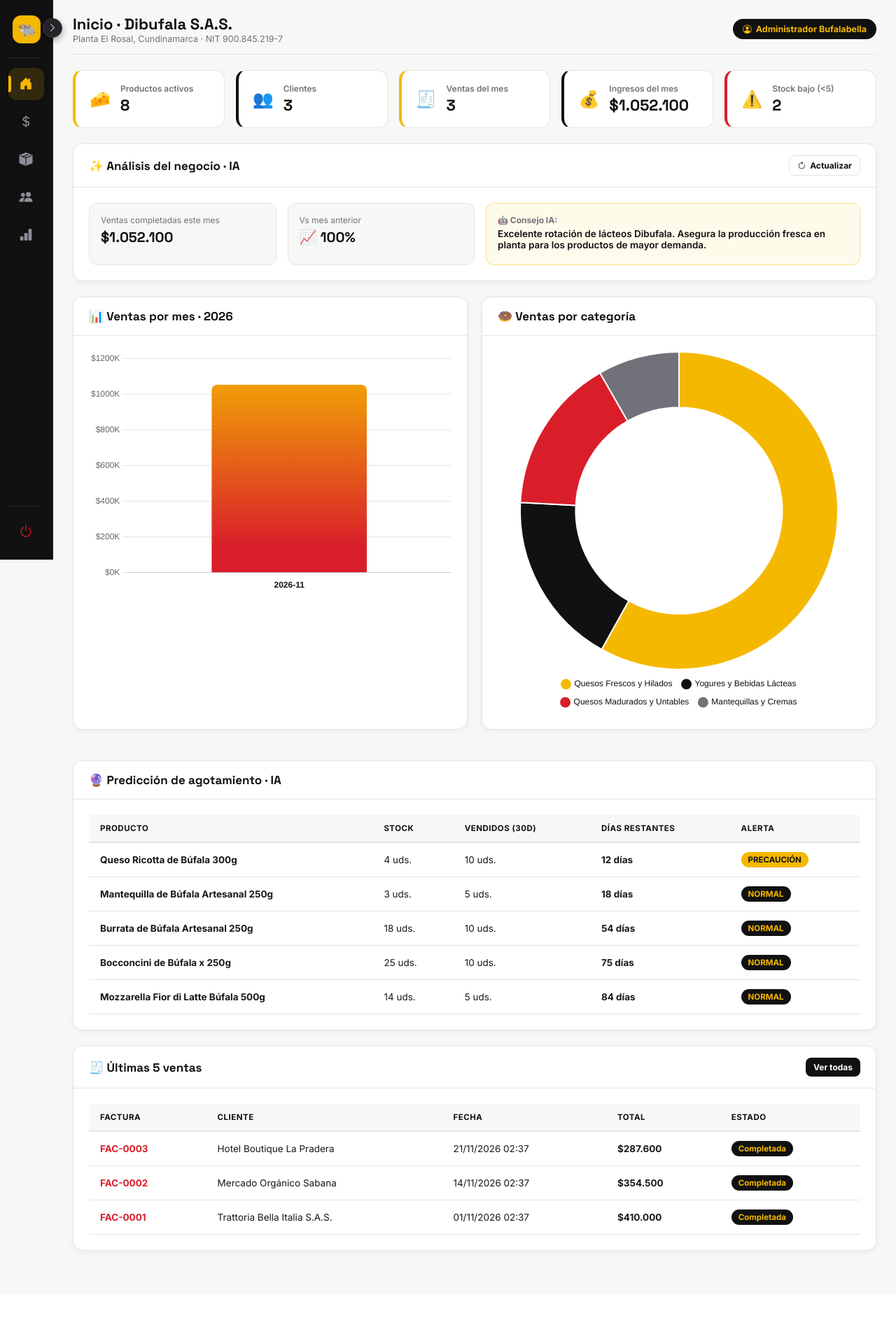
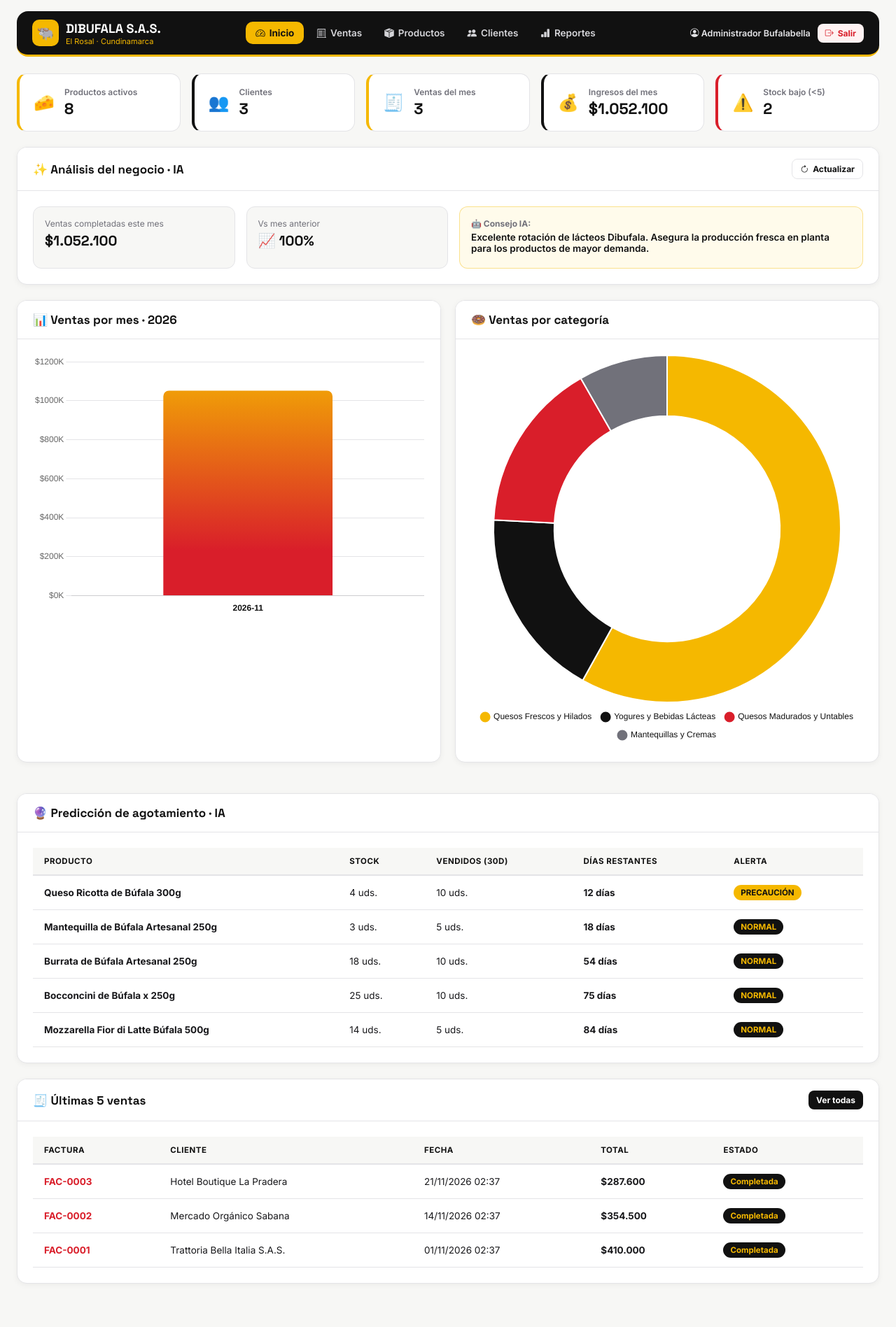
Before and after one commit to alejandrovargasoss/bufala-sistema, a PHP site: page /tecnoshop/ in a window 1280 px wide. Shown: the whole page at 70% size. Before the commit the page ends 1792 px from the top, so only its background shows below. Run offline with PHP 8.4, Linux system fonts and the light colour scheme; a user stored in the database is signed in; data comes from the database, SQL or seed files in the repository.

Commit message:
Interfaz minimalista y limpia Dibufala SAS

```diff
--- a/bufalabella_sistema/publico/css/style.css
+++ b/bufalabella_sistema/publico/css/style.css
@@ -1,5 +1,5 @@
 /* =========================================================
-   DIBUFALA S.A.S. - Menú Lateral Colapsable Corporativo
+   DIBUFALA S.A.S. - Edición Minimalista Corporativa
    Colores: Negro (#111111), Amarillo (#F5B800), Rojo (#D91E2A), Blanco (#FFFFFF)
    Planta Principal: El Rosal, Cundinamarca
    ========================================================= */
@@ -7,7 +7,7 @@
 
 :root {
   --negro:        #111111;
-  --negro-suave:  #1B1B1F;
+  --negro-suave:  #1F1F1F;
   --amarillo:     #F5B800;
   --amarillo-dk:  #D99B00;
   --amarillo-lt:  #FFFBEB;
@@ -19,8 +19,6 @@
   --gris-borde:   #E4E4E7;
   --texto:        #18181B;
   --texto-sec:    #71717A;
-  --sidebar-mini: 76px;
-  --sidebar-full: 240px;
   --radius:       14px;
   --shadow-sm:    0 2px 8px rgba(17, 17, 17, 0.05);
   --shadow-lg:    0 16px 36px rgba(17, 17, 17, 0.16);
@@ -33,221 +31,85 @@ body {
   background-color: var(--gris-fondo);
   color: var(--texto);
   min-height: 100vh;
+  display: flex;
+  flex-direction: column;
 }
 
 [x-cloak] { display: none !important; }
 
-/* =========================================================
-   SIDEBAR COLAPSABLE ESTILO EJEMPLO
-   ========================================================= */
-.side-rail {
-  position: fixed;
-  top: 0;
-  left: 0;
-  height: 100vh;
-  width: var(--sidebar-mini);
+.app-shell {
+  width: 100%;
+  max-width: 1320px;
+  margin: 0 auto;
+  padding: 16px 24px 40px;
+  flex: 1;
+}
+
+/* NAVEGACIÓN SUPERIOR ÚNICA Y LIMPIA */
+.top-navbar {
   background: var(--negro);
   color: var(--blanco);
+  border-radius: 16px;
+  padding: 12px 22px;
   display: flex;
-  flex-direction: column;
+  align-items: center;
   justify-content: space-between;
-  padding: 18px 12px;
-  z-index: 120;
-  border-right: 1px solid #26262B;
-  transition: width 0.28s cubic-bezier(0.4, 0, 0.2, 1);
-}
-.side-rail.expanded {
-  width: var(--sidebar-full);
+  gap: 16px;
+  flex-wrap: wrap;
+  border-bottom: 3px solid var(--amarillo);
+  margin-bottom: 24px;
 }
 
-/* Botón circular flotante en el borde derecho para desplegar/contraer */
-.rail-toggle-btn {
-  position: absolute;
-  top: 26px;
-  right: -14px;
-  width: 28px;
-  height: 28px;
-  border-radius: 50%;
-  background: #232329;
-  color: var(--blanco);
-  border: 1.5px solid #383842;
-  display: flex;
-  align-items: center;
-  justify-content: center;
-  cursor: pointer;
-  font-size: 13px;
-  box-shadow: 0 4px 10px rgba(0, 0, 0, 0.35);
-  transition: all 0.2s ease;
-  z-index: 130;
-}
-.rail-toggle-btn:hover {
-  background: var(--amarillo);
-  color: var(--negro);
-  border-color: var(--amarillo);
-}
-.side-rail.expanded .rail-toggle-btn i {
-  transform: rotate(180deg);
-}
-
-/* Logo superior */
-.rail-brand {
-  display: flex;
-  align-items: center;
-  gap: 12px;
-  padding: 4px 6px 20px;
-  border-bottom: 1px solid #232329;
-  margin-bottom: 14px;
-  overflow: hidden;
-  white-space: nowrap;
-}
-.rail-logo-icon {
-  min-width: 40px;
-  height: 40px;
-  border-radius: 12px;
+.brand-box { display: flex; align-items: center; gap: 10px; }
+.brand-icon {
+  width: 38px;
+  height: 38px;
+  border-radius: 10px;
   background: var(--amarillo);
   color: var(--negro);
   display: flex;
   align-items: center;
   justify-content: center;
-  font-size: 21px;
-  font-weight: 800;
+  font-size: 20px;
 }
-.rail-brand-text h2 {
+.brand-text h2 {
   font-family: 'Space Grotesk', sans-serif;
-  font-size: 17px;
+  font-size: 18px;
+  font-weight: 700;
   color: var(--blanco);
-  line-height: 1.1;
 }
-.rail-brand-text span {
+.brand-text span {
   font-size: 11px;
   color: var(--amarillo);
-  font-weight: 600;
+  display: block;
 }
 
-/* Enlaces de navegación */
-.rail-nav {
-  display: flex;
-  flex-direction: column;
-  gap: 8px;
-  flex: 1;
-}
-.rail-link {
-  position: relative;
+.nav-pills {
   display: flex;
   align-items: center;
-  gap: 14px;
-  height: 46px;
-  padding: 0 13px;
-  border-radius: 12px;
-  color: #8E8E98;
+  gap: 4px;
+  flex-wrap: wrap;
+}
+.nav-pills a {
+  color: #D4D4D8;
   text-decoration: none;
-  font-size: 14px;
+  font-size: 13.5px;
   font-weight: 600;
-  white-space: nowrap;
-  overflow: hidden;
-  transition: all 0.2s ease;
-}
-.rail-link i {
-  font-size: 19px;
-  min-width: 24px;
-  text-align: center;
-  transition: color 0.2s;
-}
-.rail-link:hover {
-  background: rgba(255, 255, 255, 0.06);
-  color: var(--blanco);
-}
-/* Estado Activo idéntico a la imagen (fondo oscuro resaltado + barrita lateral) */
-.rail-link.active {
-  background: rgba(245, 184, 0, 0.14);
-  color: var(--blanco);
-}
-.rail-link.active i {
-  color: var(--amarillo);
-}
-.rail-link.active::before {
-  content: '';
-  position: absolute;
-  left: 0;
-  top: 11px;
-  bottom: 11px;
-  width: 3.5px;
-  border-radius: 0 4px 4px 0;
-  background: var(--amarillo);
-}
-
-/* Botón Cerrar Sesión abajo en Rojo */
-.rail-footer {
-  padding-top: 12px;
-  border-top: 1px solid #232329;
-}
-.rail-logout {
-  display: flex;
-  align-items: center;
-  gap: 14px;
-  height: 46px;
-  padding: 0 13px;
-  border-radius: 12px;
-  color: var(--rojo);
-  text-decoration: none;
-  font-size: 14px;
-  font-weight: 600;
-  white-space: nowrap;
-  overflow: hidden;
-  transition: all 0.2s ease;
-}
-.rail-logout i {
-  font-size: 20px;
-  min-width: 24px;
-  text-align: center;
-}
-.rail-logout:hover {
-  background: rgba(217, 30, 42, 0.14);
-  color: #FF4D5A;
-}
-
-/* Contenedor principal ajustado al ancho del sidebar */
-.app-shell {
-  margin-left: var(--sidebar-mini);
-  padding: 20px 28px 40px;
-  transition: margin-left 0.28s cubic-bezier(0.4, 0, 0.2, 1);
-  min-height: 100vh;
-}
-.app-shell.rail-open {
-  margin-left: var(--sidebar-full);
-}
-
-/* Barra superior minimalista */
-.mini-topbar {
-  display: flex;
-  justify-content: space-between;
-  align-items: center;
-  margin-bottom: 22px;
-  padding-bottom: 14px;
-  border-bottom: 1px solid var(--gris-borde);
-  flex-wrap: wrap;
-  gap: 12px;
-}
-.mini-topbar h1 {
-  font-family: 'Space Grotesk', sans-serif;
-  font-size: 22px;
-  font-weight: 700;
-  color: var(--negro);
-}
-.mini-topbar p {
-  font-size: 12.5px;
-  color: var(--texto-sec);
-}
-.user-chip {
-  background: var(--negro);
-  color: var(--amarillo);
-  font-size: 12.5px;
-  font-weight: 700;
-  padding: 7px 14px;
-  border-radius: 99px;
+  padding: 8px 14px;
+  border-radius: 10px;
   display: inline-flex;
   align-items: center;
   gap: 6px;
+  transition: all 0.15s ease;
+}
+.nav-pills a:hover { color: var(--amarillo); background: rgba(255, 255, 255, 0.06); }
+.nav-pills a.active { background: var(--amarillo); color: var(--negro); font-weight: 700; }
+
+.nav-actions { display: flex; align-items: center; gap: 10px; }
+.user-chip {
+  color: #E4E4E7;
+  font-size: 12.5px;
+  font-weight: 600;
 }
 
 /* TARJETAS */
@@ -277,7 +139,7 @@ body {
 }
 .card-body { padding: 22px; }
 
-/* STATS GRID */
+/* STATS GRID SIMPLE */
 .stats-grid {
   display: grid;
   grid-template-columns: repeat(auto-fit, minmax(195px, 1fr));
@@ -319,7 +181,7 @@ body {
 .ia-card p { font-size: 12px; color: var(--texto-sec); margin-bottom: 4px; }
 .ia-card h3 { font-family: 'Space Grotesk', sans-serif; font-size: 20px; font-weight: 700; color: var(--negro); }
 
-/* TABLAS */
+/* TABLAS LIMPIAS */
 .table-responsive { overflow-x: auto; }
 table { width: 100%; border-collapse: collapse; font-size: 13.5px; }
 thead th {
@@ -344,7 +206,7 @@ tbody tr:hover { background: #FAFAFA; }
 .badge-danger  { background: var(--rojo); color: var(--blanco); }
 .badge-info    { background: var(--gris-fondo); color: var(--negro); border: 1px solid var(--gris-borde); }
 
-/* BOTONES */
+/* BOTONES ESENCIALES */
 .btn {
   padding: 9px 16px;
   border-radius: 10px;
@@ -476,5 +338,4 @@ tbody tr:hover { background: #FAFAFA; }
 @media (max-width: 768px) {
   .charts-grid, .ia-grid, .form-grid-2, .factura-info-grid { grid-template-columns: 1fr; }
   .stats-grid { grid-template-columns: 1fr 1fr; }
-  .app-shell { padding: 16px 14px 40px; }
 }
--- a/bufalabella_sistema/vistas/layout/header.php
+++ b/bufalabella_sistema/vistas/layout/header.php
@@ -13,86 +13,43 @@
     window.APP_BASE_URL = <?= json_encode(BASE_URL) ?>;
   </script>
 </head>
-<body x-data="{ menuAbierto: localStorage.getItem('dibufala_menu') === 'true' }">
-
-<!-- MENÚ LATERAL COLAPSABLE ESTILO MODERNO -->
-<aside class="side-rail" :class="{ 'expanded': menuAbierto }">
-  <button type="button" class="rail-toggle-btn"
-          @click="menuAbierto = !menuAbierto; localStorage.setItem('dibufala_menu', menuAbierto)"
-          :title="menuAbierto ? 'Contraer menú' : 'Desplegar menú'">
-    <i class="bi bi-chevron-right"></i>
-  </button>
-
-  <div>
-    <!-- Marca -->
-    <div class="rail-brand">
-      <div class="rail-logo-icon">🐃</div>
-      <div class="rail-brand-text" x-show="menuAbierto" x-transition.opacity>
-        <h2>DIBUFALA</h2>
-        <span>El Rosal · Cund.</span>
+<body>
+<div class="app-shell">
+  <header class="top-navbar">
+    <div class="brand-box">
+      <div class="brand-icon">🐃</div>
+      <div class="brand-text">
+        <h2>DIBUFALA S.A.S.</h2>
+        <span>El Rosal · Cundinamarca</span>
       </div>
     </div>
 
-    <!-- Navegación -->
-    <nav class="rail-nav">
-      <a href="<?= BASE_URL ?>/index.php" class="rail-link <?= $moduloActivo==='dashboard'?'active':'' ?>" title="Inicio">
-        <i class="bi bi-house-door-fill"></i>
-        <span x-show="menuAbierto" x-transition.opacity>Inicio</span>
+    <nav class="nav-pills">
+      <a href="<?= BASE_URL ?>/index.php" class="<?= $moduloActivo==='dashboard'?'active':'' ?>">
+        <i class="bi bi-speedometer2"></i> Inicio
       </a>
-
-      <a href="<?= BASE_URL ?>/index.php?modulo=ventas&accion=listar" class="rail-link <?= $moduloActivo==='ventas'?'active':'' ?>" title="Ventas y Facturas">
-        <i class="bi bi-currency-dollar"></i>
-        <span x-show="menuAbierto" x-transition.opacity>Ventas</span>
+      <a href="<?= BASE_URL ?>/index.php?modulo=ventas&accion=listar" class="<?= $moduloActivo==='ventas'?'active':'' ?>">
+        <i class="bi bi-receipt-cutoff"></i> Ventas
       </a>
-
-      <a href="<?= BASE_URL ?>/index.php?modulo=productos&accion=listar" class="rail-link <?= $moduloActivo==='productos'?'active':'' ?>" title="Productos">
-        <i class="bi bi-box-seam-fill"></i>
-        <span x-show="menuAbierto" x-transition.opacity>Productos</span>
+      <a href="<?= BASE_URL ?>/index.php?modulo=productos&accion=listar" class="<?= $moduloActivo==='productos'?'active':'' ?>">
+        <i class="bi bi-box-seam-fill"></i> Productos
       </a>
-
-      <a href="<?= BASE_URL ?>/index.php?modulo=clientes&accion=listar" class="rail-link <?= $moduloActivo==='clientes'?'active':'' ?>" title="Clientes">
-        <i class="bi bi-people-fill"></i>
-        <span x-show="menuAbierto" x-transition.opacity>Clientes</span>
+      <a href="<?= BASE_URL ?>/index.php?modulo=clientes&accion=listar" class="<?= $moduloActivo==='clientes'?'active':'' ?>">
+        <i class="bi bi-people-fill"></i> Clientes
       </a>
-
-      <a href="<?= BASE_URL ?>/index.php?modulo=reportes&accion=dashboard" class="rail-link <?= $moduloActivo==='reportes'?'active':'' ?>" title="Reportes">
-        <i class="bi bi-bar-chart-fill"></i>
-        <span x-show="menuAbierto" x-transition.opacity>Reportes</span>
+      <a href="<?= BASE_URL ?>/index.php?modulo=reportes&accion=dashboard" class="<?= $moduloActivo==='reportes'?'active':'' ?>">
+        <i class="bi bi-bar-chart-fill"></i> Reportes
       </a>
     </nav>
-  </div>
 
-  <!-- Botón Cerrar Sesión abajo -->
-  <div class="rail-footer">
-    <a href="<?= BASE_URL ?>/index.php?modulo=auth&accion=logout" class="rail-logout" title="Cerrar sesión">
-      <i class="bi bi-power"></i>
-      <span x-show="menuAbierto" x-transition.opacity>Cerrar sesión</span>
-    </a>
-  </div>
-</aside>
-
-<!-- CONTENIDO PRINCIPAL -->
-<div class="app-shell" :class="{ 'rail-open': menuAbierto }">
-  <header class="mini-topbar">
-    <div>
-      <h1>
-        <?php
-        $titulos = [
-          'dashboard' => 'Inicio · Dibufala S.A.S.',
-          'ventas'    => 'Ventas y Facturación',
-          'productos' => 'Inventario de Productos',
-          'clientes'  => 'Directorio de Clientes',
-          'reportes'  => 'Reportes y Estadísticas',
-        ];
-        echo $titulos[$moduloActivo] ?? 'Dibufala S.A.S.';
-        ?>
-      </h1>
-      <p>Planta El Rosal, Cundinamarca · NIT 900.845.219-7</p>
+    <div class="nav-actions">
+      <span class="user-chip">
+        <i class="bi bi-person-circle"></i> <?= htmlspecialchars($_SESSION['usuario_nombre'] ?? 'Admin') ?>
+      </span>
+      <a href="<?= BASE_URL ?>/index.php?modulo=auth&accion=logout" class="btn btn-danger btn-sm" title="Cerrar sesión">
+        <i class="bi bi-box-arrow-right"></i> Salir
+      </a>
     </div>
-
-    <span class="user-chip">
-      <i class="bi bi-person-circle"></i> <?= htmlspecialchars($_SESSION['usuario_nombre'] ?? 'Admin') ?>
-    </span>
   </header>
 
   <main class="content-area"></main>
```
